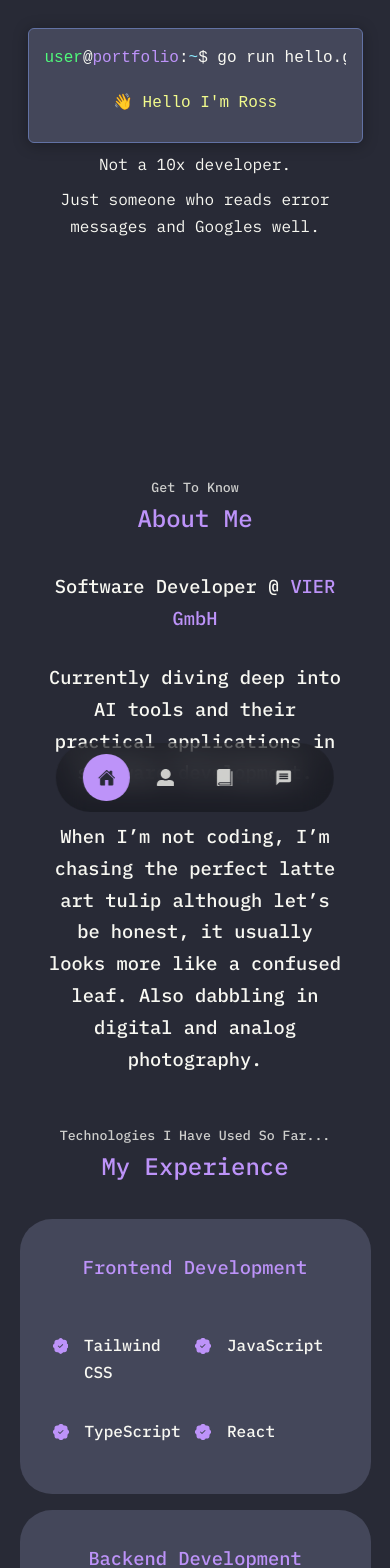
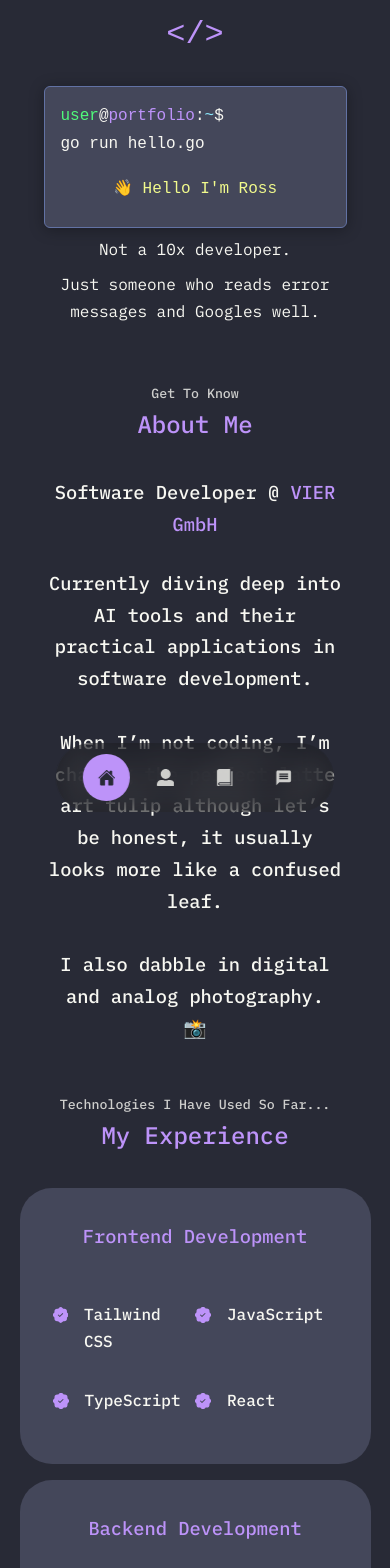
Before and after one commit to rosscondie/rosscondie.github.io, a React (Create React App) app: page / in a window 390 px wide. Shown: the top 1568 px of the page. Built offline with nearby package versions, Linux system fonts and the light colour scheme.

Commit message:
Update mobile media queries

```diff
--- a/src/components/about/About.css
+++ b/src/components/about/About.css
@@ -93,6 +93,10 @@
 }
 /* ==== MEDIA QUERIES (SMALL DEVICES) ==== */
 @media screen and (max-width: 600px) {
+  .about {
+    margin: 2rem;
+  }
+
   .about__me {
     width: 65%;
     margin: 0 auto 3rem;
--- a/src/components/about/About.jsx
+++ b/src/components/about/About.jsx
@@ -1,9 +1,9 @@
-import React from 'react';
-import './About.css';
+import React from "react";
+import "./About.css";
 
 const About = () => {
   return (
-    <section id="about">
+    <section className="about">
       <h5>Get To Know</h5>
       <h2 className="about__me__h2">About Me</h2>
       {/* <div className="container about__container"> */}
--- a/src/components/description/Description.jsx
+++ b/src/components/description/Description.jsx
@@ -7,18 +7,21 @@ const Description = () => {
     <section className="description__section">
       <div className="container description__container">
         <h3>
-        Software Developer @{" "}
-        <a href="https://www.vier.ai/">VIER GmbH</a>
+          Software Developer @ <a href="https://www.vier.ai/">VIER GmbH</a>
           <br />
         </h3>
         <br />
         <h3>
-        Currently diving deep into AI tools and their
-        practical applications in software development.
+          Currently diving deep into AI tools and their practical applications
+          in software development.
           <br />
           <br />
-        When I’m not coding, I’m chasing the perfect latte art tulip although let’s be honest, it usually looks more like a confused leaf.
-        Also dabbling in digital and analog photography.
+          When I’m not coding, I’m chasing the perfect latte art tulip although
+          let’s be honest, it usually looks more like a confused leaf.
+          <br />
+          <br />I also dabble in digital and analog photography.
+          <br />
+          📸
         </h3>
       </div>
     </section>
--- a/src/components/header/Header.css
+++ b/src/components/header/Header.css
@@ -22,7 +22,7 @@ header {
   color: var(--color-primary);
   font-size: 2rem;
   margin-bottom: 1rem;
-  font-family: 'Ubuntu Mono', monospace;
+  font-family: "Ubuntu Mono", monospace;
 }
 
 .neofetch-window {
@@ -38,13 +38,13 @@ header {
 
 .neofetch-logo {
   color: var(--color-primary);
-  font-family: 'Ubuntu Mono', monospace;
+  font-family: "Ubuntu Mono", monospace;
   white-space: pre;
   line-height: 1.2;
 }
 
 .neofetch-info {
-  font-family: 'Ubuntu Mono', monospace;
+  font-family: "Ubuntu Mono", monospace;
 }
 
 .neofetch-info-line {
@@ -70,16 +70,8 @@ header {
   box-shadow: 0 2px 15px rgba(0, 0, 0, 0.3);
 }
 
-@media screen and (max-width: 600px) {
-  .terminal-window {
-    min-width: unset;
-    width: 100%;
-    padding: 1rem;
-  }
-}
-
 .terminal-prompt {
-  font-family: 'Ubuntu Mono', monospace;
+  font-family: "Ubuntu Mono", monospace;
   margin-bottom: 1rem;
   display: flex;
   text-align: left;
@@ -90,7 +82,8 @@ header {
   color: var(--color-green);
 }
 
-.prompt-separator, .prompt-colon {
+.prompt-separator,
+.prompt-colon {
   color: var(--color-white);
 }
 
@@ -111,7 +104,7 @@ header {
 }
 
 .terminal-output {
-  font-family: 'Ubuntu Mono', monospace;
+  font-family: "Ubuntu Mono", monospace;
   text-align: left;
   display: inline-block;
 }
@@ -123,17 +116,27 @@ header {
 }
 
 @keyframes typing {
-  from { width: 0 }
-  to { width: 100% }
+  from {
+    width: 0;
+  }
+  to {
+    width: 100%;
+  }
 }
 
 @keyframes blink {
-  50% { border-color: transparent }
+  50% {
+    border-color: transparent;
+  }
 }
 
 @keyframes fadeIn {
-  from { opacity: 0; }
-  to { opacity: 1; }
+  from {
+    opacity: 0;
+  }
+  to {
+    opacity: 1;
+  }
 }
 
 .typing-animation {
@@ -160,7 +163,6 @@ header {
   margin-left: 1rem;
 }
 
-
 /* ==== HEADER SOCIALS ==== */
 
 .header__socials {
@@ -172,14 +174,14 @@ header {
 }
 
 .header__socials::before {
-  content: '';
+  content: "";
   width: 4rem;
   height: 1px;
   background: var(--color-primary);
 }
 
 .header__socials::after {
-  content: '';
+  content: "";
   width: 4rem;
   height: 1px;
   background: var(--color-primary);
@@ -194,16 +196,45 @@ header {
 /* ==== MEDIA QUERIES (SMALL DEVICES) ==== */
 @media screen and (max-width: 600px) {
   header {
-    height: 45vh;
+    height: auto;
+    min-height: 40vh;
     padding-top: 0;
+    padding-bottom: 1rem;
   }
 
   .header__container {
     padding: 0.5rem;
+    height: auto;
+  }
+
+  .neofetch-window {
+    min-width: unset;
+    width: 100%;
+    padding: 1rem;
+    flex-direction: column;
+    gap: 1rem;
   }
 
   .header__socials,
   .scroll__down {
     display: none;
   }
+
+  .terminal-window {
+    min-width: unset;
+    width: calc(100% - 2rem);
+    padding: 1rem;
+    margin: 0 auto;
+    box-sizing: border-box;
+  }
+
+  .terminal-prompt {
+    flex-wrap: wrap;
+    word-break: break-word;
+
+    .typing-animation {
+      max-width: 100%;
+      word-break: break-word;
+    }
+  }
 }
```
Lines whose indentation alone changed are shown as unchanged.
